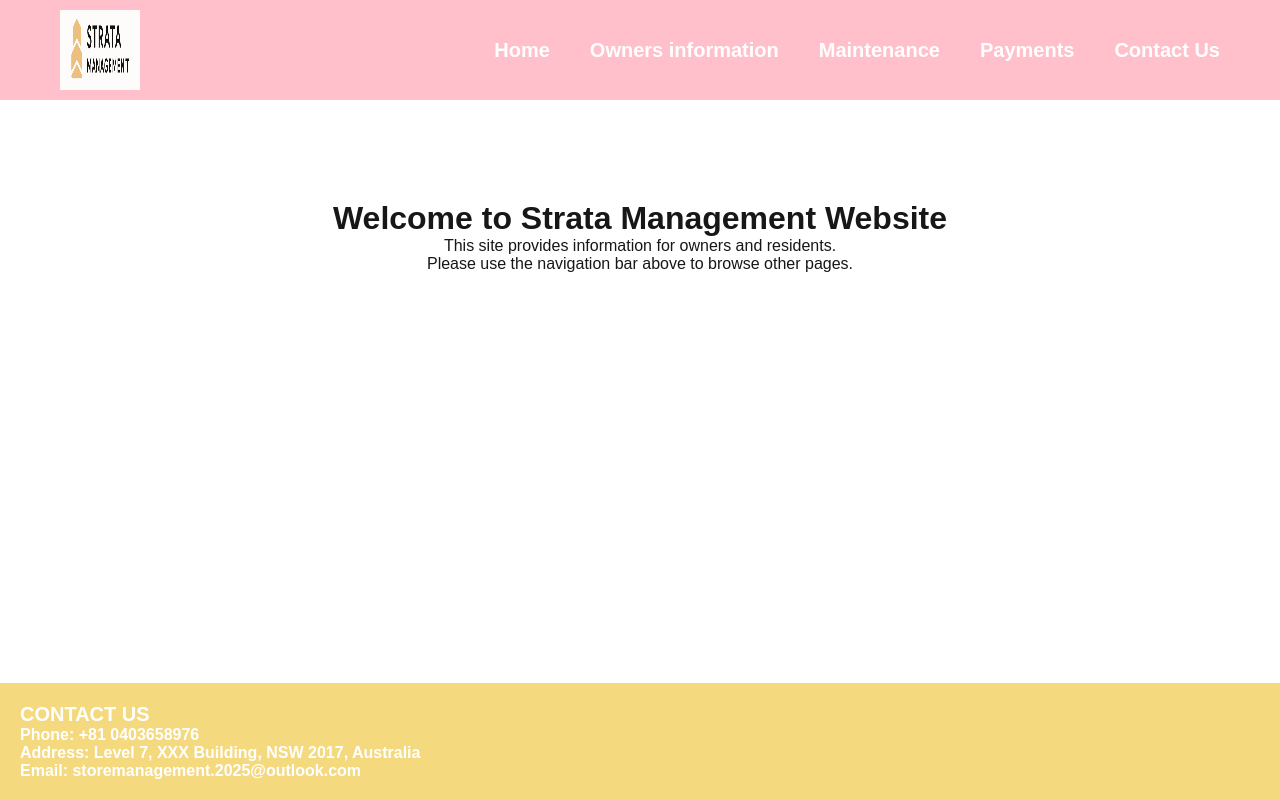
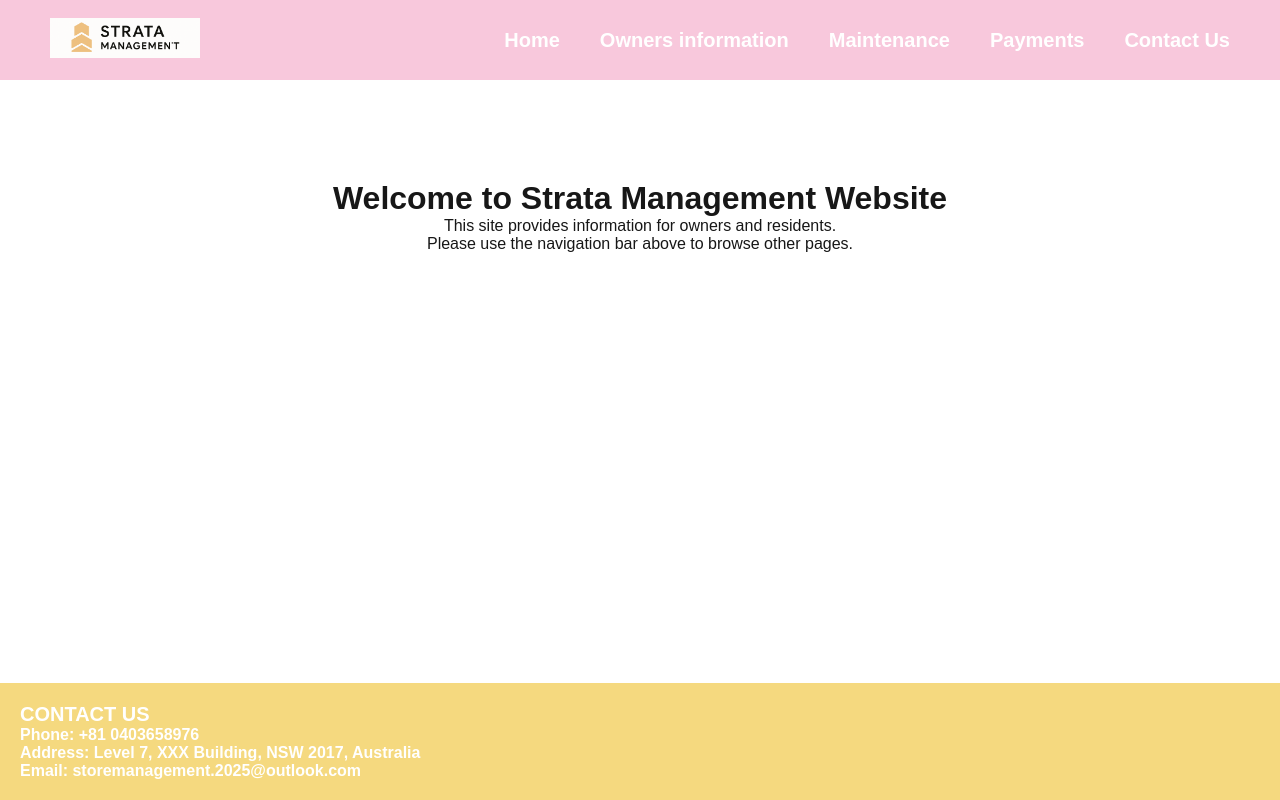
Before and after one commit to kcui07/strata-management, a Next.js app: page / in a window 1280 px wide. Built offline with nearby package versions, Linux system fonts and the light colour scheme.

Commit message:
add new header logo and style optimization

```diff
--- a/components/Header.js
+++ b/components/Header.js
@@ -6,7 +6,7 @@ export default function Header() {
   return (
     <header className={styles.header}>
       <div className={styles.logo}>
-        <Image src="/logo.png" alt="Logo" width={80} height={80} />
+        <Image src="/logo.png" alt="Logo" width={150} height={60} />
       </div>
 
       <nav className={styles.navbar}>
--- a/styles/Header.module.css
+++ b/styles/Header.module.css
@@ -2,14 +2,13 @@
   display: flex;
   justify-content: space-between;
   align-items: center;
-  background-color: pink;
-  padding: 20px 60px;
-  height: 100px;
+  padding: 10px 50px;
+  background-color: #f8c8dc;
+  height: 80px;
 }
 
-.logo {
-  display: flex;
-  align-items: center;
+.logo img {
+  object-fit: contain;
 }
 
 .navbar {
@@ -18,14 +17,13 @@
 }
 
 .navbar a {
+  color: white;
+  font-weight: bold;
   font-size: 20px;
-  font-weight: bold;
-  color: white;
   text-decoration: none;
-  transition: transform 0.2s;
+  transition: color 0.3s ease;
 }
 
 .navbar a:hover {
-  transform: scale(1.1);
   color: #ffe0f0;
 }
```
